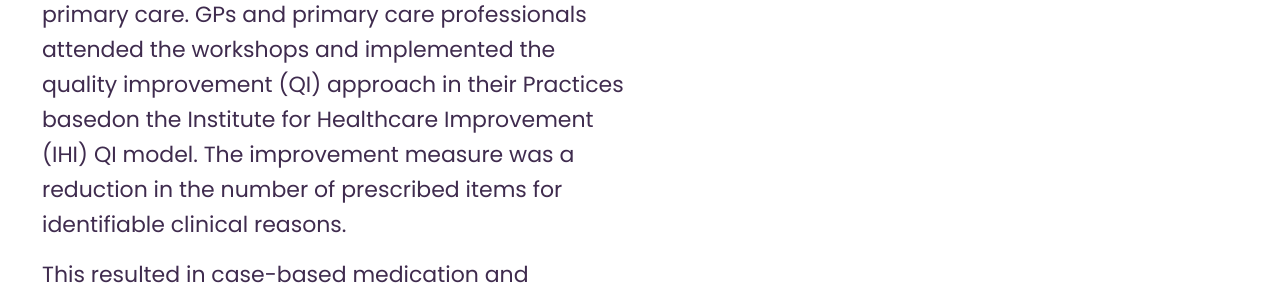
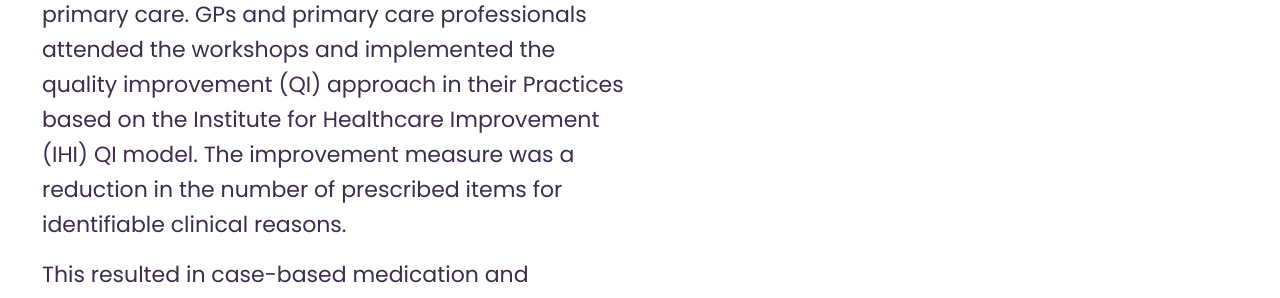
Before and after one commit to connectedhealthcities/connectedhealthcities, a Jekyll site: the page built from connected-yorkshire/frailty.md, in a window 1280 px wide and 900 px high, scrolled down 1088 px. Shown: the part 366-664 px from the top of the window. Built offline with Jekyll 4.4.1, drawn with Linux system fonts in a browser that asks for light colours; our own code applies the rules of GitHub Pages for plain Markdown files; some of the changed text lies outside the part shown.

Commit message:
Update frailty.md

```diff
--- a/connected-yorkshire/frailty.md
+++ b/connected-yorkshire/frailty.md
@@ -13,6 +13,6 @@ People get a great deal of benefit from medicines. Medicines extend healthy live
 
 However, the evidence that is available to inform decisions is not equitably robust. People living with frailty, a condition of accumulated physical and mental deficits leading to a state of vulnerability, are not well represented in the trials that are used to populate the evidence. At the same time, having multiple deficits (co-morbidity) leads to people using multiple medicines, which has become known as polypharmacy. People with frailty are more susceptible to the side effects of medicines. Indeed, a person with frailty is six times more likely to be on 10 or more medicines and can be 300% more likely to be admitted to hospital as a result. The challenge CHC addressed is to help people with frailty get the best out of medicines, meet their needs and reduce the problematic polypharmacy that might cause harm.
 
-Working in collaboration with clinical pharmacists to support deprescribing, the electronic frailty index (eFI) was used to identify eligible patients within primary care. GPs and primary care professionals attended the workshops and implemented the quality improvement (QI) approach in their Practices basedon the Institute for Healthcare Improvement (IHI) QI model. The improvement measure was a reduction in the number of prescribed items for identifiable clinical reasons.
+Working in collaboration with clinical pharmacists to support deprescribing, the electronic frailty index (eFI) was used to identify eligible patients within primary care. GPs and primary care professionals attended the workshops and implemented the quality improvement (QI) approach in their Practices based on the Institute for Healthcare Improvement (IHI) QI model. The improvement measure was a reduction in the number of prescribed items for identifiable clinical reasons.
 
 This resulted in case-based medication and polypharmacy reviews being implemented by GPs across Practices in Yorkshire and Humber resulting in a 6% reduction in average number of prescriptions per person. With eFI being accessible to 90% of England through electronic patient record systems, an expansion through the medicines optimisation programmes nationally could delivery savings and service improvement at scale.
```
